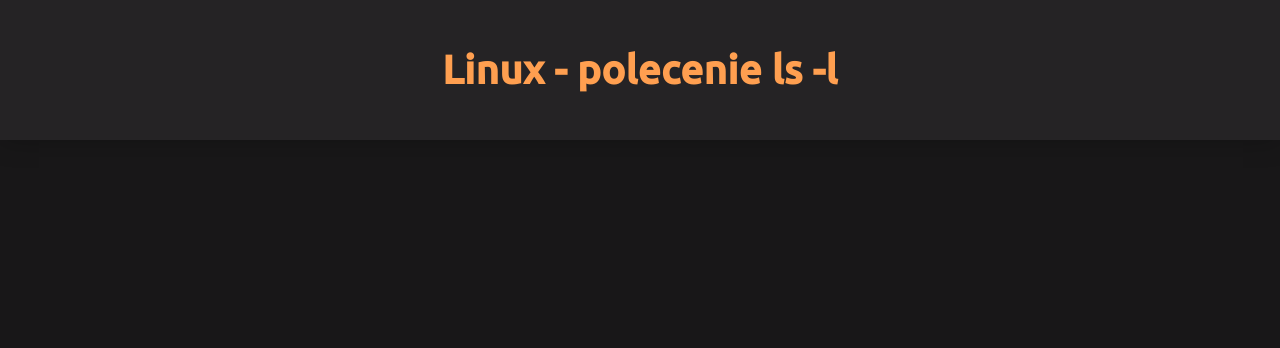
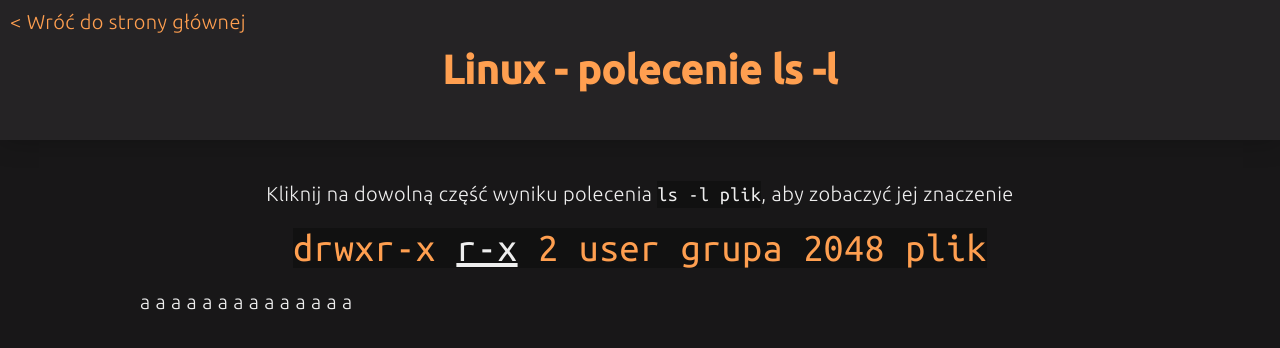
Before and after one commit to mim1q/linux-prawa-dostepu, a plain HTML site: page command.html in a window 1280 px wide. Drawn offline with Linux system fonts and the light colour scheme.

Commit message:
Zaczęte prace nad podstroną z poleceniem ls -l

```diff
--- a/command.html
+++ b/command.html
@@ -12,10 +12,26 @@
         <link href="https://fonts.googleapis.com/css2?family=Ubuntu+Mono:ital,wght@0,400;0,700;1,400;1,700&family=Ubuntu:ital,wght@0,300;0,500;1,300;1,500&display=swap" rel="stylesheet">
     </head>
     <body>
+        <a class="back" href="index.html">< Wróć do strony głównej</a>
         <header>
             <h1>Linux - polecenie ls -l</h1>
         </header>
         <div class="content-container">
+            <p>Kliknij na dowolną część wyniku polecenia <span class="code">ls -l plik</span>, aby zobaczyć jej znaczenie</p>
+            <span class="code bigcode">
+                <a href="#">d</a><a href="#">rwx</a><a href="#">r-x</a>
+                <a href="#" class="checked">r-x</a>
+                <a href="#">2</a>
+                <a href="#">user</a>
+                <a href="#">grupa</a>
+                <a href="#">2048</a>
+                <a href="#">plik</a>
+            </span>
+            <main>
+                <p>
+                    a a a a a a a a a a a a a a
+                </p>
+            </main>
         </div>
     </body>
 </html>
```
Also changed, not shown: js/command.js (added).
